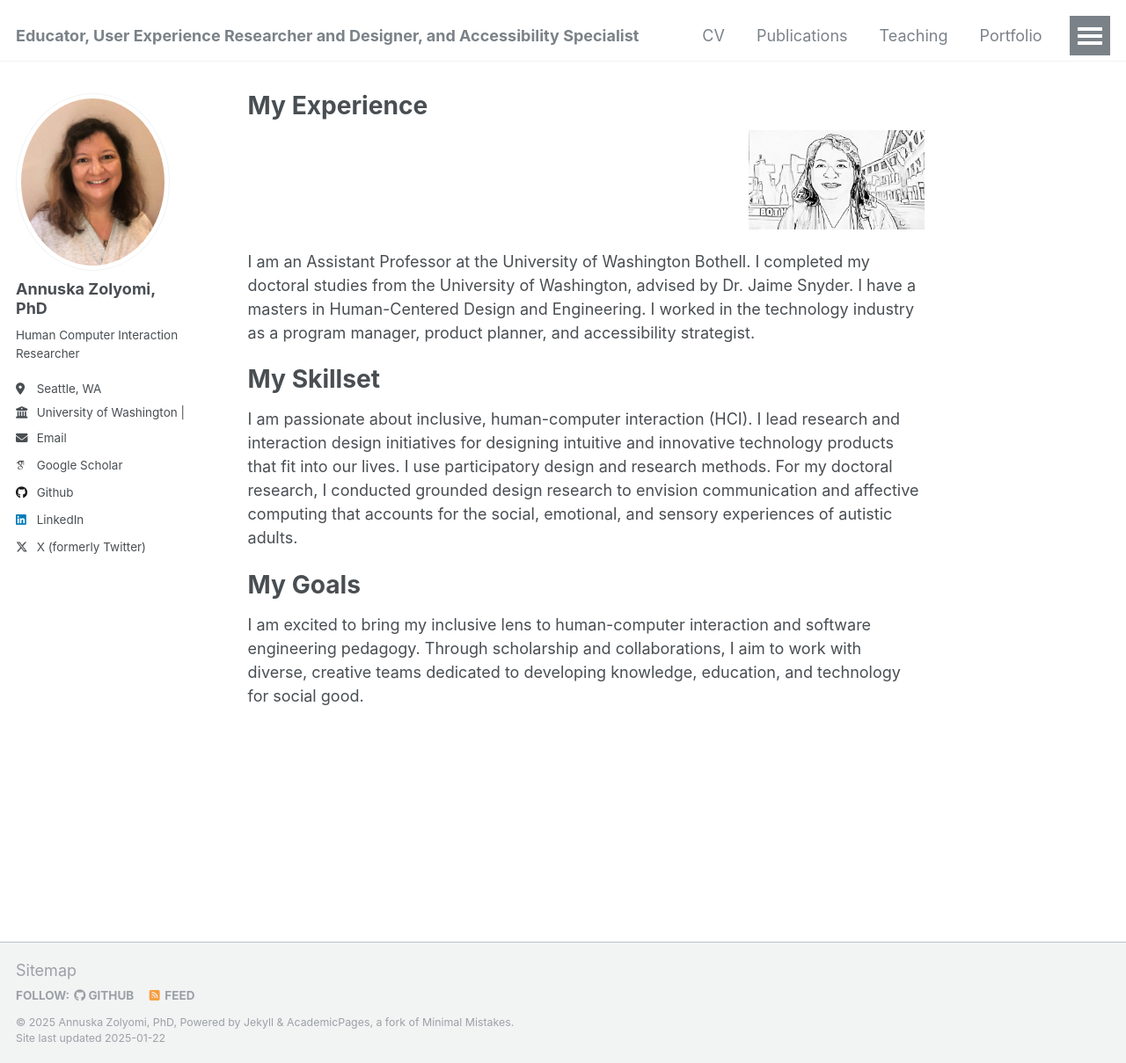
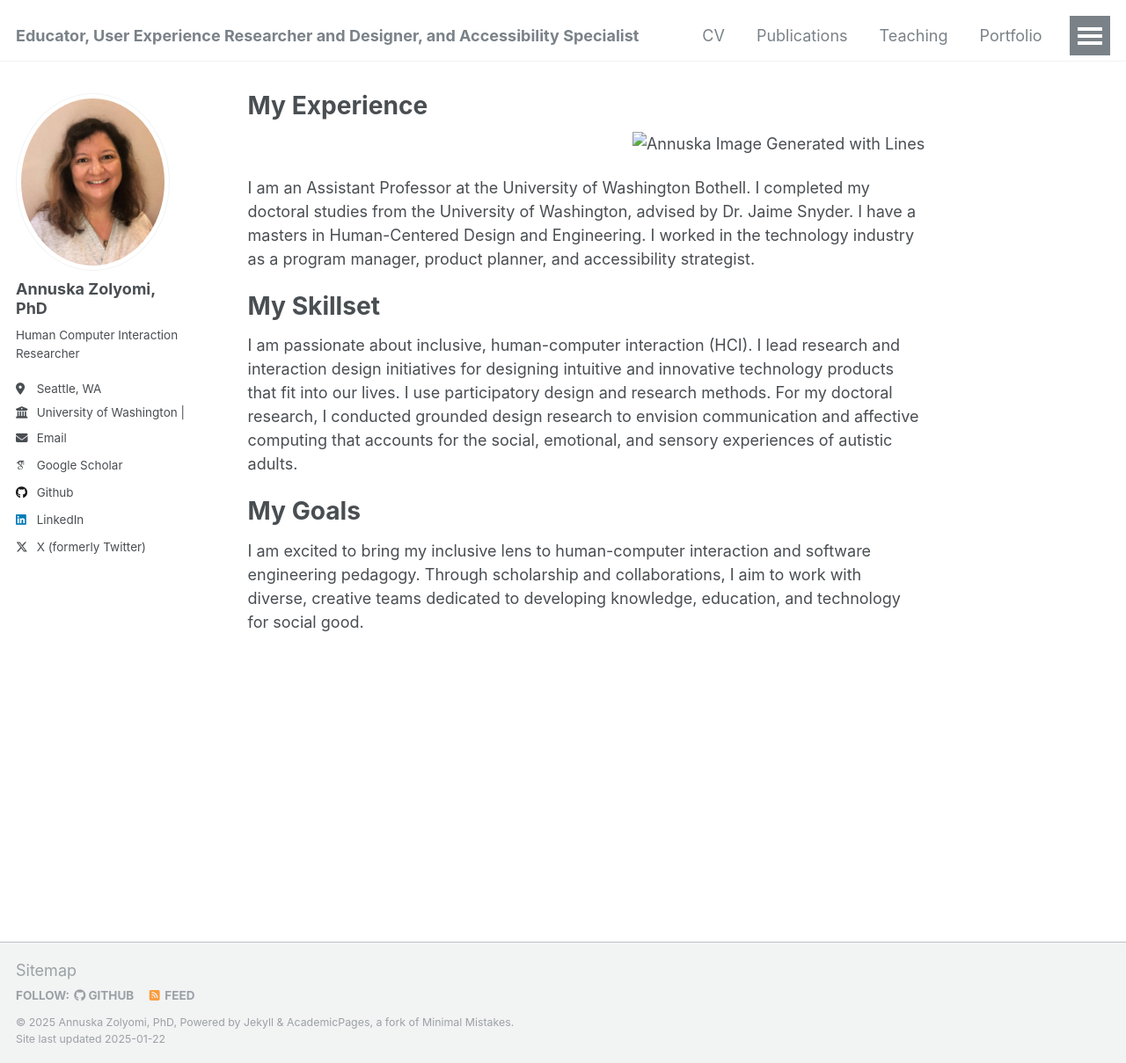
Before and after one commit to danper2024/APT, a Jekyll site: the page built from _pages/about.md, in a window 1280 px wide and 1209 px high. Shown: the whole window at 88% size. Built offline with Jekyll 4.4.1, drawn with Linux system fonts in a browser that asks for light colours; some web fonts are replaced.

Commit message:
Update about.md
Signed-off-by: danper2024 <dan.perkins@outlook.com>

```diff
--- a/_pages/about.md
+++ b/_pages/about.md
@@ -8,7 +8,7 @@ redirect_from:
 ---
 
 <p style="text-align: right;">
-    <img src="/images/AnnuskaZolyomi_lines.png" alt="Annuska Image Generated with Lines" style="width:200px;">
+    <img src="AnnuskaZolyomi_lines.png" alt="Annuska Image Generated with Lines" style="width:200px;">
 </p>
 
 I am an Assistant Professor at the University of Washington Bothell. I completed my doctoral studies from the University of Washington, advised by Dr. Jaime Snyder.  I have a masters in Human-Centered Design and Engineering. I worked in the technology industry as a program manager, product planner, and accessibility strategist.
```
